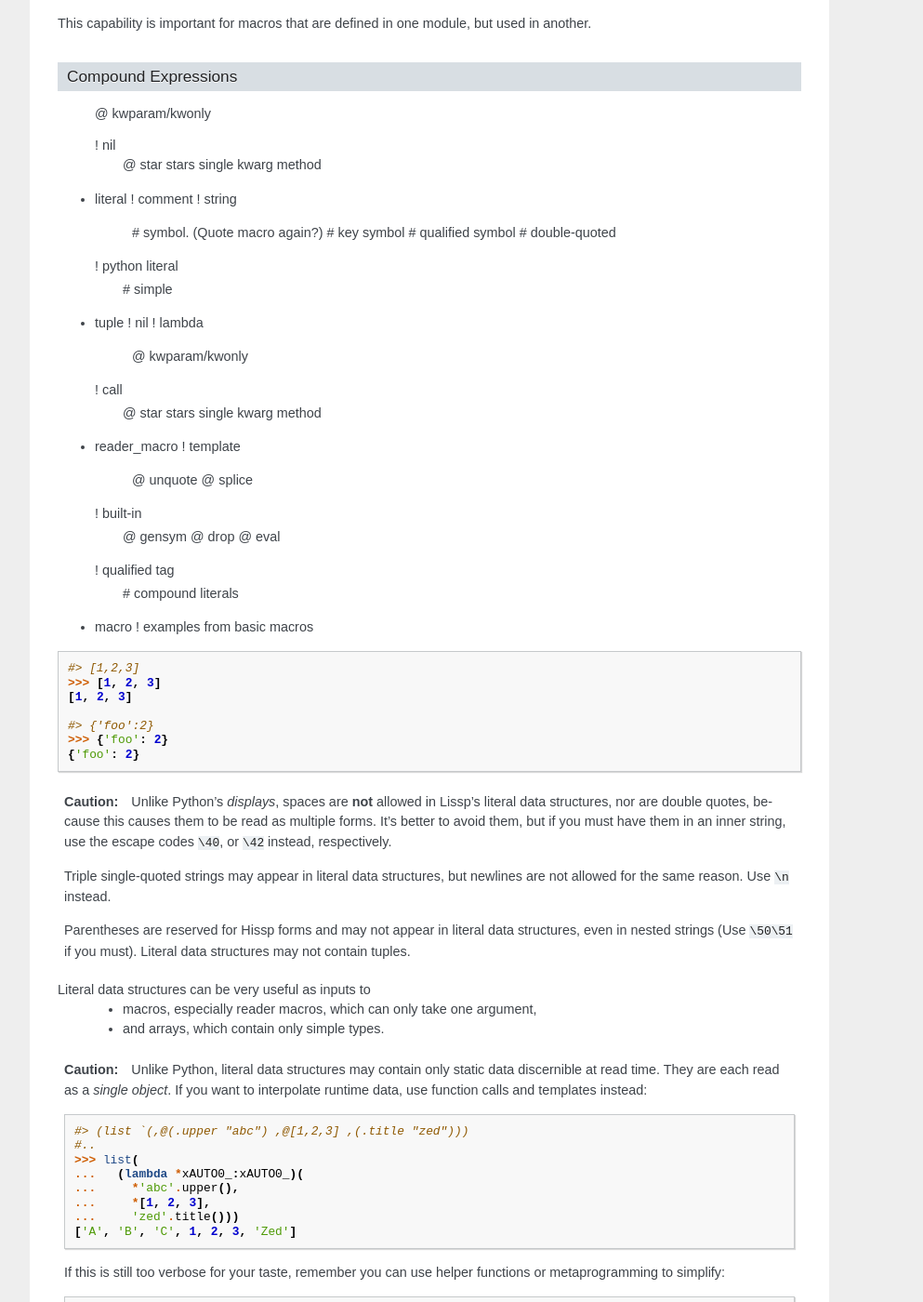
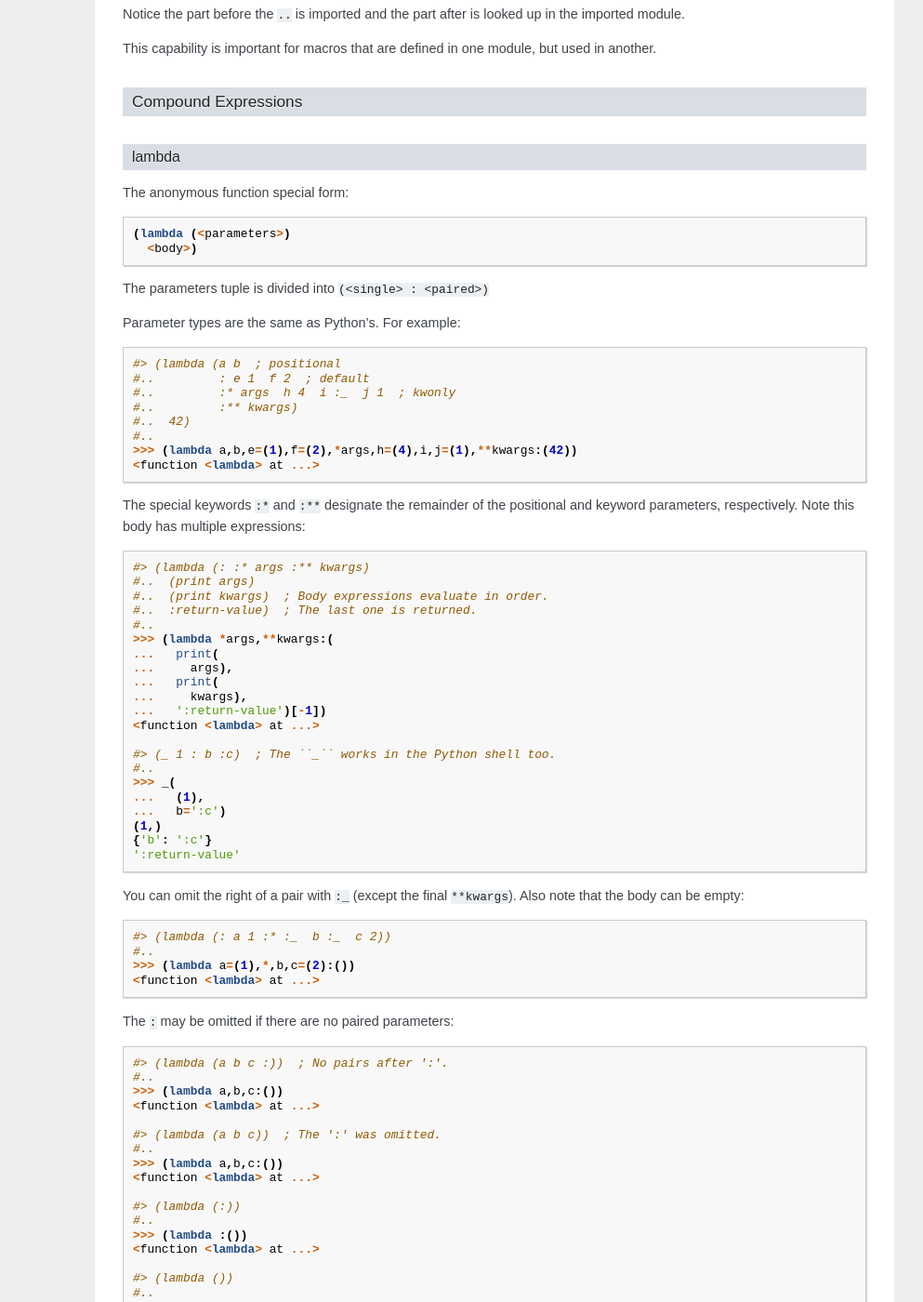
Before and after one commit to gilch/hissp, a Sphinx documentation site: the page built from docs/tutorial.rst, in a window 1280 px wide and 1400 px high, scrolled down 5464 px. Shown: the whole window at 93% size, without its empty margins (198-1191 px from the left). Built offline with Sphinx 7.4.7, drawn with Linux system fonts in a browser that asks for light colours; some of the changed text lies outside the part shown.

Commit message:
Add lambda section to tutorial

```diff
--- a/docs/conf.py
+++ b/docs/conf.py
@@ -47,6 +47,7 @@ exclude_patterns = ['_build', 'Thumbs.db', '.DS_Store']
 # a list of builtin themes.
 #
 html_theme = 'nature'
+html_theme_options = dict(sidebarwidth=300)
 
 # Add any paths that contain custom static files (such as style sheets) here,
 # relative to this directory. They are copied after the builtin static files,
--- a/docs/tutorial.rst
+++ b/docs/tutorial.rst
@@ -185,7 +185,7 @@ Read time
   The pre-compile phase that translates Lissp to Hissp:
   when the reader runs.
 
-Let's see our "Hello World" example in Lissp::
+Let's see our "Hello World" example in Lissp:
 
 >>> from hissp.reader import Parser
 >>> next(Parser().reads("""
@@ -217,7 +217,7 @@ But let's just start it from the command line::
 
     $ python -m hissp
 
-You should see the Lissp prompt ``#> `` appear.
+You should see the Lissp prompt ``#>`` appear.
 
 The basic REPL shows the Python translation of the read Lissp
 and evaluates it.
@@ -339,7 +339,7 @@ which can have special meaning in Python.
 Key Symbols
 ~~~~~~~~~~~
 
-Symbols that begin with a ``:`` are called *key symbols*[#key]_.
+Symbols that begin with a ``:`` are called *key symbols* [#key]_.
 These are for when you want a symbol but it's not meant to be used as
 an identifier. Thus, they do not get munged::
 
@@ -377,10 +377,93 @@ Compound Expressions
 --------------------
 
 lambda
-~~~~~~
-    @ kwparam/kwonly
+######
+The anonymous function special form::
+
+    (lambda (<parameters>)
+      <body>)
+
+The parameters tuple is divided into ``(<single> : <paired>)``
+
+Parameter types are the same as Python's.
+For example::
+
+    #> (lambda (a b  ; positional
+    #..         : e 1  f 2  ; default
+    #..         :* args  h 4  i :_  j 1  ; kwonly
+    #..         :** kwargs)
+    #..  42)
+    #..
+    >>> (lambda a,b,e=(1),f=(2),*args,h=(4),i,j=(1),**kwargs:(42))
+    <function <lambda> at ...>
+
+The special keywords ``:*`` and ``:**`` designate the remainder of the
+positional and keyword parameters, respectively.
+Note this body has multiple expressions::
+
+    #> (lambda (: :* args :** kwargs)
+    #..  (print args)
+    #..  (print kwargs)  ; Body expressions evaluate in order.
+    #..  :return-value)  ; The last one is returned.
+    #..
+    >>> (lambda *args,**kwargs:(
+    ...   print(
+    ...     args),
+    ...   print(
+    ...     kwargs),
+    ...   ':return-value')[-1])
+    <function <lambda> at ...>
+
+    #> (_ 1 : b :c)  ; The ``_`` works in the Python shell too.
+    #..
+    >>> _(
+    ...   (1),
+    ...   b=':c')
+    (1,)
+    {'b': ':c'}
+    ':return-value'
+
+You can omit the right of a pair with ``:_``
+(except the final ``**kwargs``).
+Also note that the body can be empty::
+
+    #> (lambda (: a 1 :* :_  b :_  c 2))
+    #..
+    >>> (lambda a=(1),*,b,c=(2):())
+    <function <lambda> at ...>
+
+The ``:`` may be omitted if there are no paired parameters::
+
+    #> (lambda (a b c :))  ; No pairs after ':'.
+    #..
+    >>> (lambda a,b,c:())
+    <function <lambda> at ...>
+
+    #> (lambda (a b c))  ; The ':' was omitted.
+    #..
+    >>> (lambda a,b,c:())
+    <function <lambda> at ...>
+
+    #> (lambda (:))
+    #..
+    >>> (lambda :())
+    <function <lambda> at ...>
+
+    #> (lambda ())
+    #..
+    >>> (lambda :())
+    <function <lambda> at ...>
+
+The ``:`` is required if there are any paired parameters, even if
+there are no single parameters::
+
+    #> (lambda (: :** kwargs))
+    #..
+    >>> (lambda **kwargs:())
+    <function <lambda> at ...>
+
 calls
-~~~~~
+#####
   ! nil
     @ star stars single kwarg method
 
@@ -414,7 +497,7 @@ calls
 
 
 Structured Literals
-~~~~~~~~~~~~~~~~~~~
+###################
 
 .. TODO explain?
 
@@ -447,8 +530,10 @@ Structured Literals
    Literal data structures may not contain tuples.
 
 Literal data structures can be very useful as inputs to
+
  * macros, especially reader macros, which can only take one argument,
  * and arrays, which contain only simple types.
+
 .. Caution::
    Unlike Python, literal data structures may contain only static data
    discernible at read time. They are each read as a *single object*.
```
Also changed, not shown: 1 other file.
